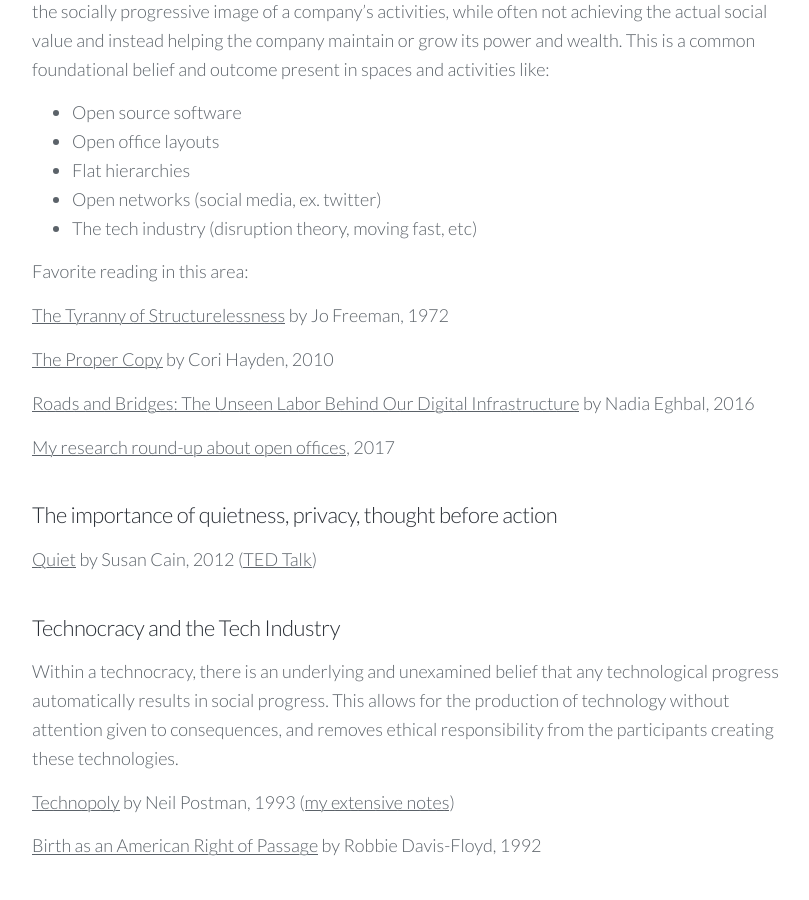
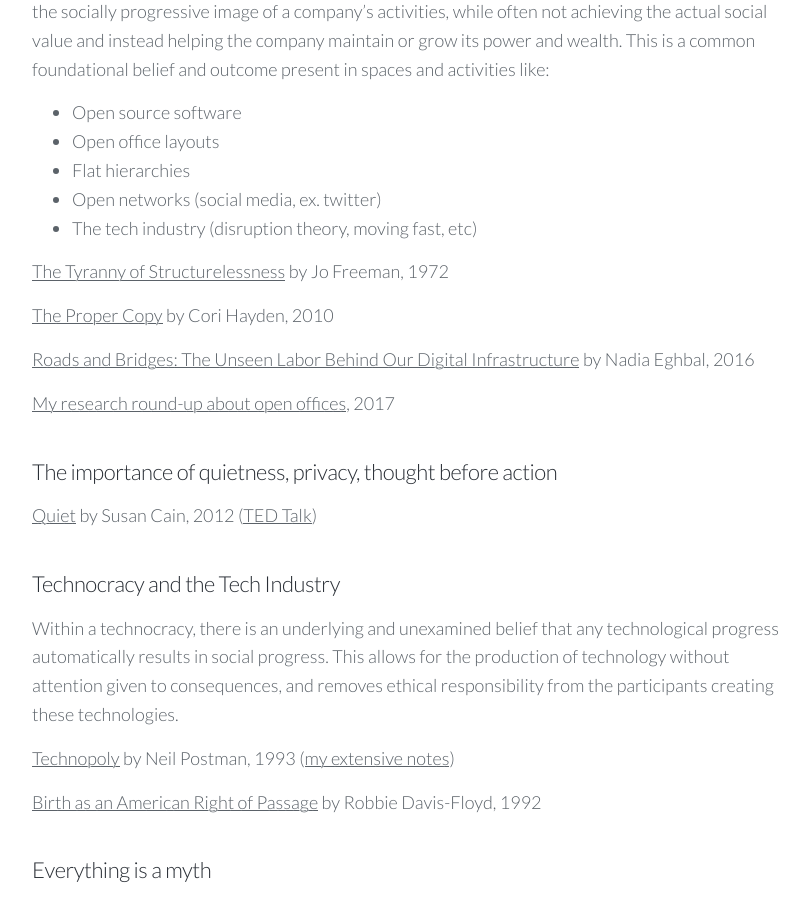
Before and after one commit to venetucci/personal-website, a Jekyll site: the page built from _pages/about.md, in a window 1280 px wide and 900 px high, scrolled down 1123 px. Shown: the whole window, without its empty margins (224-1033 px from the left). Built offline with Jekyll 4.4.1, drawn with Linux system fonts in a browser that asks for light colours; nearby versions of some CDN libraries.

Commit message:
Update from Forestry.io Michelle Venetucci Harvey updated _pages/about.md

```diff
--- a/_pages/about.md
+++ b/_pages/about.md
@@ -24,8 +24,6 @@
 * Flat hierarchies
 * Open networks (social media, ex. twitter)
 * The tech industry (disruption theory, moving fast, etc)
-
-Favorite reading in this area:
 
 [The Tyranny of Structurelessness](http://struggle.ws/pdfs/tyranny.pdf) by Jo Freeman, 1972
 
```
